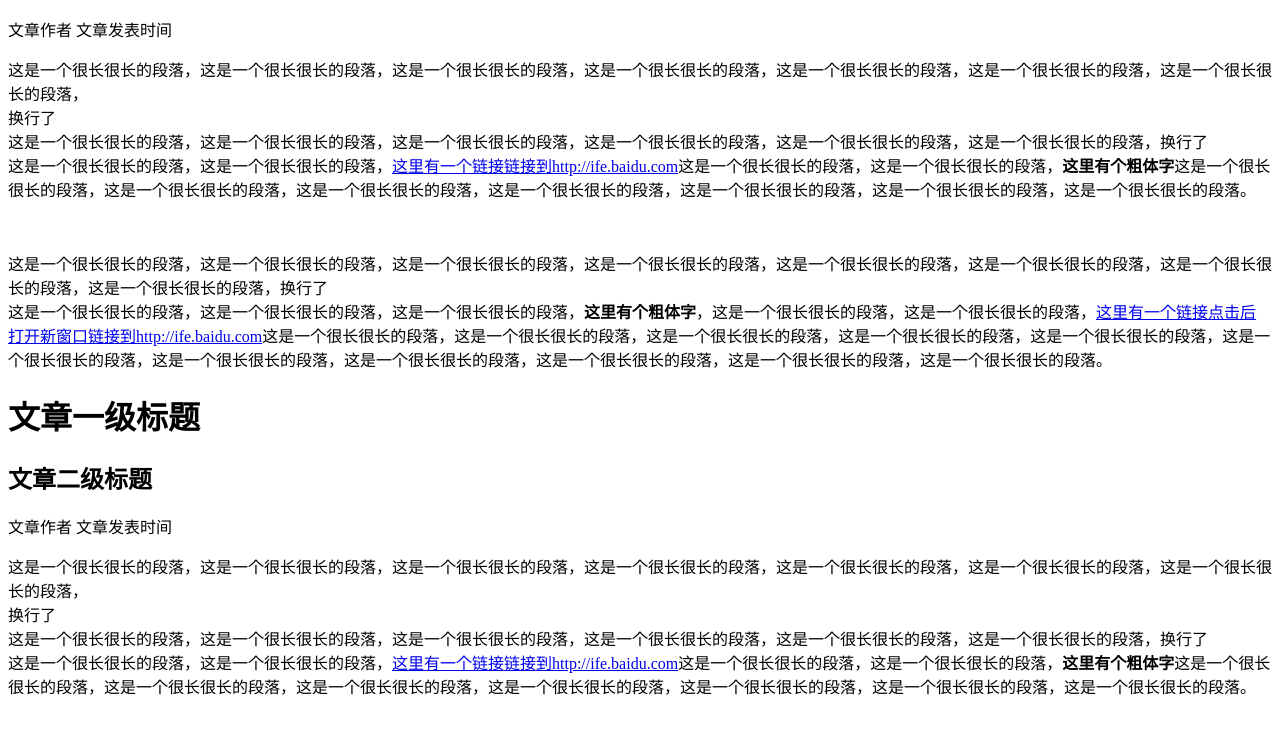
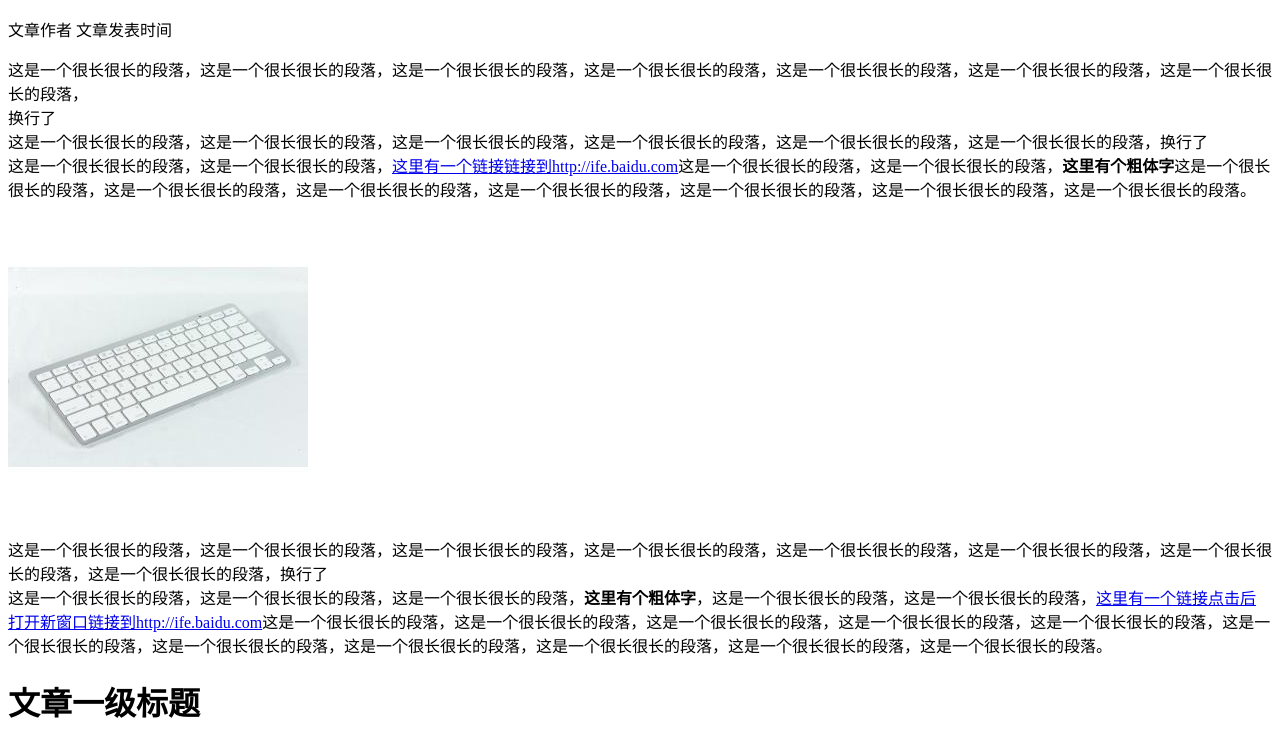
Before and after one commit to maxiaofang/baidu-ife-2016, a plain HTML site: page index.html in a window 1280 px wide. Shown: the part 312-1055 px from the top of the page. Drawn offline with Linux system fonts and the light colour scheme.

Commit message:
Add a img in html

```diff
--- a/index.html
+++ b/index.html
@@ -18,7 +18,7 @@
 		<h2>文章二级标题</h2>
 		<p>文章作者 文章发表时间</p>
 		<p>这是一个很长很长的段落，这是一个很长很长的段落，这是一个很长很长的段落，这是一个很长很长的段落，这是一个很长很长的段落，这是一个很长很长的段落，这是一个很长很长的段落，<br>换行了<br>这是一个很长很长的段落，这是一个很长很长的段落，这是一个很长很长的段落，这是一个很长很长的段落，这是一个很长很长的段落，这是一个很长很长的段落，换行了<br>这是一个很长很长的段落，这是一个很长很长的段落，<a href="http://ife.baidu.com">这里有一个链接链接到http://ife.baidu.com</a>这是一个很长很长的段落，这是一个很长很长的段落，<b>这里有个粗体字</b>这是一个很长很长的段落，这是一个很长很长的段落，这是一个很长很长的段落，这是一个很长很长的段落，这是一个很长很长的段落，这是一个很长很长的段落，这是一个很长很长的段落。</p>
-		<img src="">
+		<img src="keyboard.jpg">
 		<p>这是一个很长很长的段落，这是一个很长很长的段落，这是一个很长很长的段落，这是一个很长很长的段落，这是一个很长很长的段落，这是一个很长很长的段落，这是一个很长很长的段落，这是一个很长很长的段落，换行了<br>这是一个很长很长的段落，这是一个很长很长的段落，这是一个很长很长的段落，<b>这里有个粗体字</b>，这是一个很长很长的段落，这是一个很长很长的段落，<a href="http://ife.baidu.com" target="_blank">这里有一个链接点击后打开新窗口链接到http://ife.baidu.com</a>这是一个很长很长的段落，这是一个很长很长的段落，这是一个很长很长的段落，这是一个很长很长的段落，这是一个很长很长的段落，这是一个很长很长的段落，这是一个很长很长的段落，这是一个很长很长的段落，这是一个很长很长的段落，这是一个很长很长的段落，这是一个很长很长的段落。</p>
 
 		<h1>文章一级标题</h1>
```
